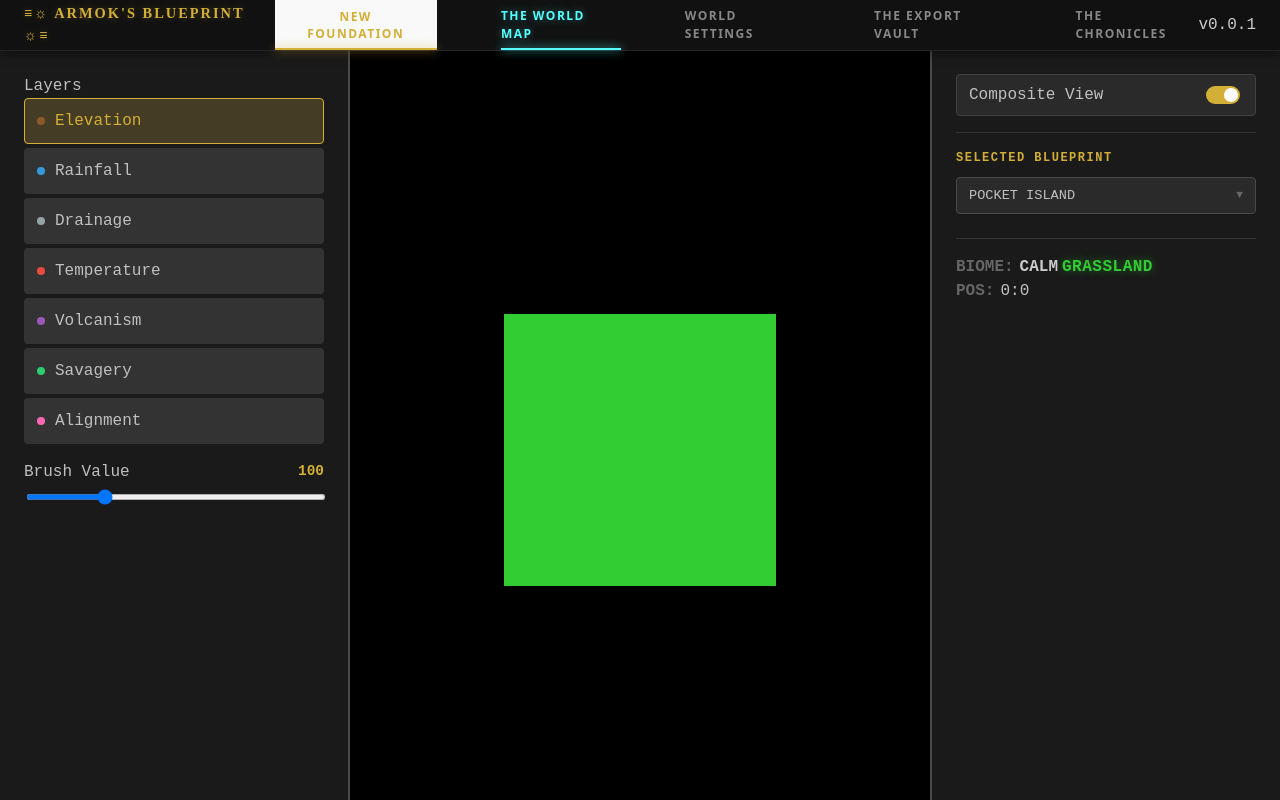
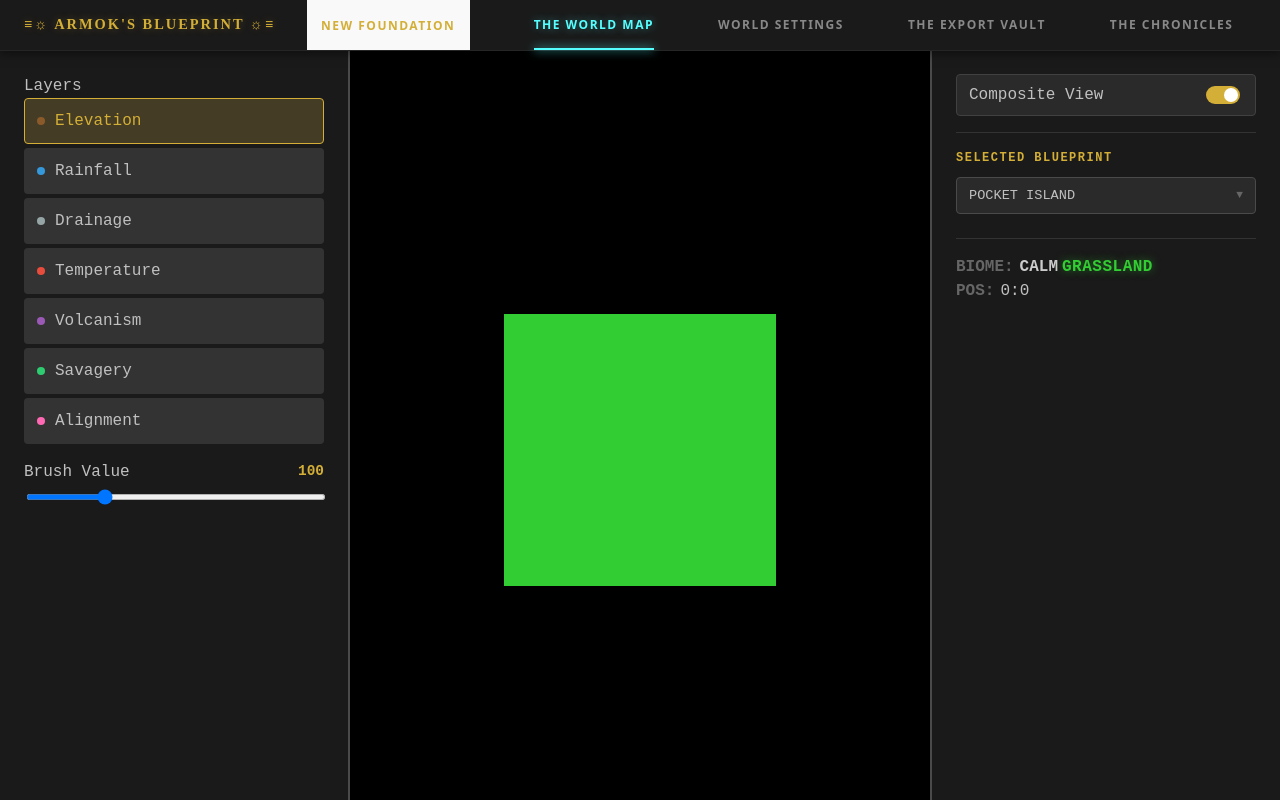
Before and after one commit to Pythongor/armoks-blueprint, a React (Vite) app: page / in a window 1280 px wide. Both pictures are taken after a click on the button "PREPARE THE BLUEPRINTS". Built offline with nearby package versions, Linux system fonts and the light colour scheme.

Commit message:
Navbar design fixes

```diff
--- a/src/components/Navbar/Navbar.module.scss
+++ b/src/components/Navbar/Navbar.module.scss
@@ -1,7 +1,7 @@
 @use "@styles/variables" as *;
 
 .nav {
-  background: #111;
+  background: $bg-dark;
   border-bottom: 1px solid #252525;
   display: flex;
   align-items: center;
@@ -23,16 +23,20 @@
   letter-spacing: 2px;
   font-weight: bold;
   text-shadow: 0 0 8px rgba($accent-gold, 0.3);
+  flex: 0 0 260px;
 }
 
 .links {
+  flex: 1;
   display: flex;
   gap: 4rem;
   height: 100%;
+  justify-content: center;
 
   a {
     color: $ui-silver;
     text-decoration: none;
+    text-align: center;
     font-size: 0.75rem;
     font-weight: 600;
     letter-spacing: 1.5px;
@@ -94,14 +98,6 @@
     left: 0;
     width: 100%;
     height: 2px;
-    background: $accent-gold;
-    box-shadow: 0 0 10px $accent-gold;
     transition: all 0.2s ease;
   }
 }
-
-.version {
-  color: $ui-light;
-  font-size: 1rem;
-  font-family: "Courier New", Courier, monospace;
-}
--- a/src/components/Navbar/Navbar.tsx
+++ b/src/components/Navbar/Navbar.tsx
@@ -45,8 +45,6 @@ export const Navbar = () => {
           </NavLink>
         ))}
       </div>
-
-      <div className={styles.version}>v0.0.1</div>
     </nav>
   );
 };
```
